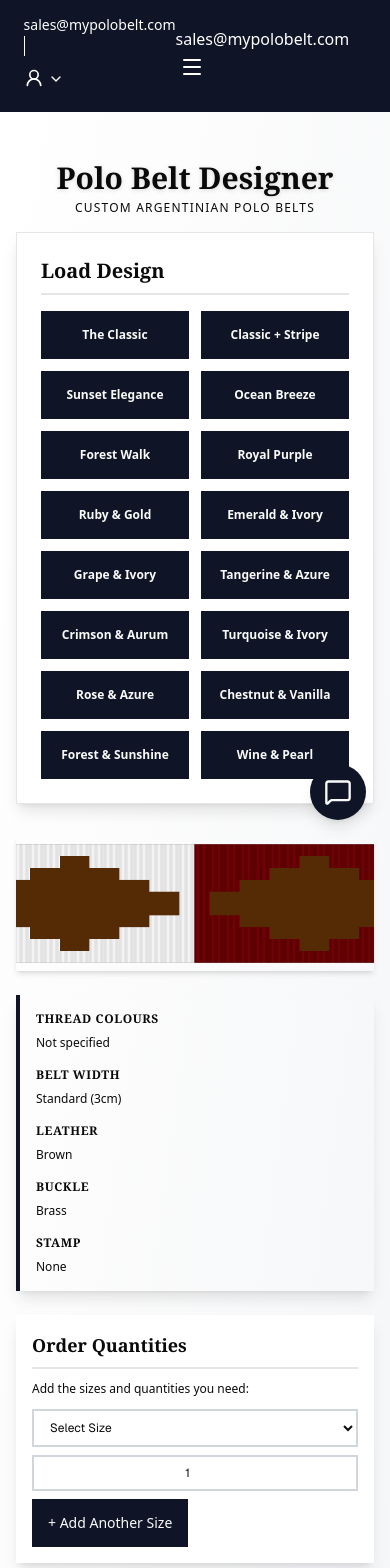
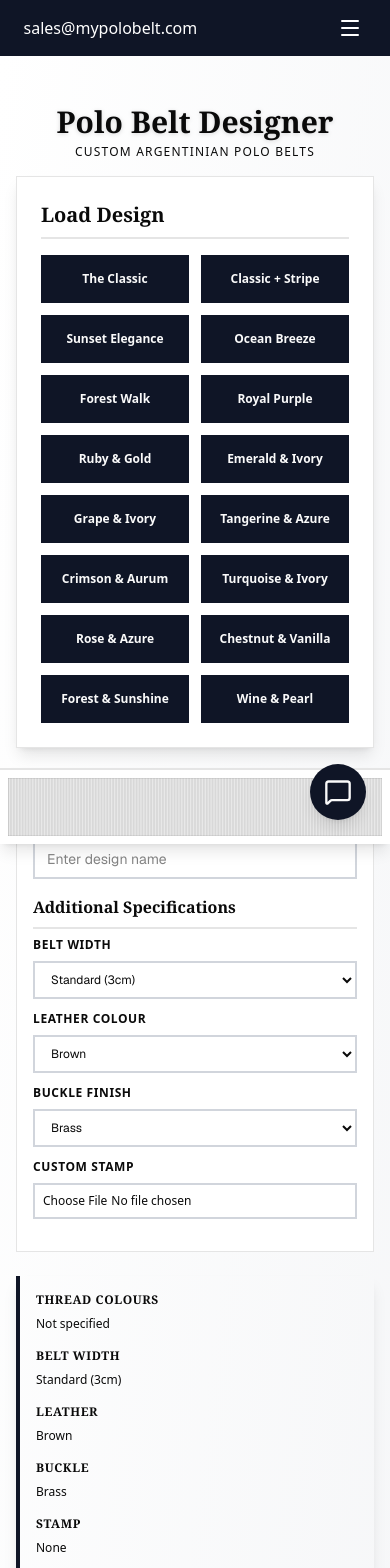
Before and after one commit to mypolobelt/PoloBelt, a Next.js app: page /belt-maker in a window 390 px wide. Shown: the top 1568 px of the page. Built offline with nearby package versions, Linux system fonts and the light colour scheme.

Commit message:
design changes 2

```diff
--- a/src/app/layout.tsx
+++ b/src/app/layout.tsx
@@ -2,8 +2,8 @@ import type { Metadata } from "next";
 import { Geist, Geist_Mono } from "next/font/google";
 import "./globals.css";
 import Nav from "@/components/modules/shared/Nav";
+import FloatingChat from "@/components/modules/shared/FloatingChat";
 import Footer from "@/components/modules/shared/Footer";
-import FloatingChat from "@/components/modules/shared/FloatingChat";
 
 const geistSans = Geist({
   variable: "--font-geist-sans",
@@ -33,7 +33,7 @@ export default function RootLayout({
         <Nav />
         <div>
           {children}
-          <FloatingChat/>
+          <FloatingChat />
         </div>
         <Footer />
       </body>
--- a/src/components/belt_design/BeltCanvas.tsx
+++ b/src/components/belt_design/BeltCanvas.tsx
@@ -20,14 +20,14 @@ export function BeltCanvas({ gridData, leatherColor }: BeltCanvasProps) {
     <div className="w-full flex justify-center p-2 sm:p-3 md:p-4 rounded-none shadow-md overflow-x-auto">
       <canvas
         ref={canvasRef}
-        width={960}
-        height={240}
-        className=" rounded-none min-w-min"
+        width={768}
+        height={120}
+        className=" rounded-none"
         style={{
           width: '100%',
-          maxWidth: '968px',
+          maxWidth: '768px',
           height: 'auto',
-          aspectRatio: '968 / 120',
+          aspectRatio: '768 / 120',
         }}
       />
     </div>
--- a/src/components/belt_design/ColorPickerModal.tsx
+++ b/src/components/belt_design/ColorPickerModal.tsx
@@ -28,8 +28,8 @@ export function ColorPickerModal({
   }
 
   return (
-    <div className="fixed inset-0 bg-black/70 flex items-center justify-center z-50 p-4">
-      <div className="bg-white rounded-none p-8 max-w-4xl w-full max-h-[80vh] overflow-y-auto">
+    <div className="fixed inset-0 bg-black/70 flex items-center justify-center z-40 p-4">
+      <div className="bg-white rounded-none p-8 max-w-5xl w-full max-h-[60vh] overflow-y-auto">
         <div className="flex justify-between items-center mb-6 pb-4 border-b-2 border-gold">
           <h3 className="text-2xl font-serif font-bold text-burgundy">
             Choose Thread Colour
@@ -80,7 +80,7 @@ export function ColorPickerModal({
                 className="w-full h-16 rounded-none mb-2 border border-gray-400"
                 style={{ backgroundColor: hex }}
               />
-              <div className="font-bold text-burgundy text-sm">{id}</div>
+              <div className="font-bold text-sm">{id}</div>
               <div className="text-xs text-charcoal mt-1">{name}</div>
             </button>
           ))}
--- a/src/components/belt_design/DesignPresets.tsx
+++ b/src/components/belt_design/DesignPresets.tsx
@@ -31,7 +31,7 @@ export function DesignPresets({ onLoadPreset }: DesignPresetsProps) {
       <h3 className="text-xl font-serif font-bold text-burgundy mb-4 pb-2 border-b-2 border-gold">
         Load Design
       </h3>
-      <div className="grid grid-cols-2 sm:grid-cols-3 md:grid-cols-4 lg:grid-cols-4 gap-3">
+      <div className="grid grid-cols-2 md:grid-cols-4 lg:grid-cols-4 xl:grid-cols-4 gap-3">
         {presets.map((preset) => (
           <Button
             key={preset.id}
--- a/src/components/modules/belt_maker/BeltMaker.tsx
+++ b/src/components/modules/belt_maker/BeltMaker.tsx
@@ -11,16 +11,13 @@ import { DESIGN_PRESETS, THREAD_COLORS } from '@/database/constants'
 import { generateGridDataFromColors } from '@/database/utils'
 import { useState, useRef, useEffect } from 'react'
 
-// Create default striped pattern with vertical stripes
+// Create empty grid pattern - just plain canvas with grid lines
 const DEFAULT_PATTERN = Array(20)
     .fill(null)
     .map(() =>
         Array(64)
             .fill(null)
-            .map((_, colIndex) => {
-                // Create alternating vertical stripes: light and medium grey
-                return colIndex % 4 < 2 ? '#E8E8E8' : '#D0D0D0'
-            })
+            .map(() => '#F5F5F5') // Light grey grid, no design
     )
 
 interface SizeRow {
@@ -150,13 +147,22 @@ export default function BeltMaker() {
     }, [colorCount])
 
     useEffect(() => {
+        // Only update grid if a color count is actually selected
+        if (!colorCount) {
+            return
+        }
+
         let designType: 'classic-2' | 'classic-3' | 'stripe-2' | 'stripe-3' = 'classic-2'
+        const colorCountNum = parseInt(colorCount) || 0
+        const hasStripe = !!stripeColor
 
-        // Determine design type based on color count and stripe color
-        if (colorCount === '3') {
-            designType = stripeColor ? 'stripe-3' : 'classic-3'
-        } else if (colorCount === '2') {
-            designType = stripeColor ? 'stripe-2' : 'classic-2'
+        // Determine design type based on stripe and color count
+        if (hasStripe) {
+            // Stripe design: 3+ colors or colorCount >= 3 means stripe-3, else stripe-2
+            designType = colorCountNum >= 3 ? 'stripe-3' : 'stripe-2'
+        } else {
+            // Classic design without stripe
+            designType = colorCount === '3' ? 'classic-3' : 'classic-2'
         }
 
         const newGridData = generateGridDataFromColors(
@@ -188,43 +194,8 @@ export default function BeltMaker() {
                     <DesignPresets onLoadPreset={handlePresetLoad} />
                 </section>
 
-                {/* Belt Canvas - Shows below presets on mobile/tablet */}
-                <section className="lg:hidden px-4 sm:px-6 mb-8 sm:mb-10">
-                    {/* belt canvas */}
-                    <div className="w-full flex justify-center">
-                        <BeltCanvas
-                            gridData={gridData}
-                            leatherColor={leatherColor}
-                        />
-                    </div>
-
-                    {/* Specification Sheet - Mobile only */}
-                    <div className="mt-6 sm:mt-8 md:w-full">
-                        <SpecificationSheet
-                            designName={designName}
-                            threadColors={[threadColor1, threadColor2, threadColor3, stripeColor].filter(
-                                (c) => c
-                            )}
-                            beltWidth={beltWidth}
-                            leatherColor={leatherColor}
-                            buckleFinish={buckleFinish}
-                            hasStamp={!!stampImage}
-                        />
-                    </div>
-                    {/* Order Form - Mobile only */}
-                    <div className="mt-6 sm:mt-8">
-                        <OrderForm
-                            sizeRows={sizeRows}
-                            onAddSize={handleAddSizeRow}
-                            onUpdateSize={handleUpdateSizeRow}
-                            onRemoveSize={handleRemoveSizeRow}
-                        />
-                    </div>
-
-                </section>
-
                 {/* Main Content - Responsive Grid */}
-                <div className="px-4 sm:px-6 lg:px-8 pb-8 sm:pb-12 lg:pb-16">
+                <div className="px-4 sm:px-6 lg:px-8 pb-12 md::pb-30 lg:pb-34">
                     <div className="grid grid-cols-1 lg:grid-cols-4 gap-6 sm:gap-8 lg:gap-8">
                         {/* Left Panel - Controls */}
                         <div className="lg:col-span-1">
@@ -259,21 +230,16 @@ export default function BeltMaker() {
                             </div>
                         </div>
 
-                        {/* Right Panel - Everything (Hidden on mobile) */}
-                        <div className="hidden lg:block lg:col-span-3 border">
-                            {/* Design Name Display */}
-                            <div className="text-center">
-                                <h2 className="text-2xl sm:text-3xl lg:text-4xl font-serif font-bold text-burgundy p-2">
-                                    {designName || 'New Design'}
-                                </h2>
-                            </div>
-
-                            {/* Belt Canvas */}
-                            <div className="w-full flex justify-center">
-                                <BeltCanvas
-                                    gridData={gridData}
-                                    leatherColor={leatherColor}
-                                />
+                        {/* Right Panel - Everything (Visible on all screens) */}
+                        <div className="col-span-1 lg:col-span-3">
+                            {/* Belt Canvas - Fixed at bottom */}
+                            <div className="fixed bottom-0 left-0 right-0 z-40 bg-white border-t-2 shadow-lg h-auto">
+                                <div className="w-full flex justify-center overflow-auto">
+                                    <BeltCanvas
+                                        gridData={gridData}
+                                        leatherColor={leatherColor}
+                                    />
+                                </div>
                             </div>
 
                             {/* Specification Sheet */}
@@ -299,7 +265,7 @@ export default function BeltMaker() {
                             </div>
 
                             {/* Customer Form */}
-                            <div className="pt-4 sm:pt-6">
+                            <div className="pt-4 sm:pt-6 md:mb-25 xl:mb-0 lg:mb-0">
                                 <CustomerForm
                                     canvasRef={canvasRef}
                                     stampImage={stampImage}
@@ -325,7 +291,7 @@ export default function BeltMaker() {
                     </div>
                 </div>
                 {/* Customer Form - Mobile only */}
-                <div className="lg:hidden  px-4 sm:px-6 mb-8 sm:mb-10">
+                <div className="lg:hidden md:hidden xl:hidden px-4 sm:px-6 mb-18 sm:mb-10">
                     <CustomerForm
                         canvasRef={canvasRef}
                         stampImage={stampImage}
--- a/src/components/modules/shared/Footer.tsx
+++ b/src/components/modules/shared/Footer.tsx
@@ -4,8 +4,15 @@ import Link from "next/link"
 import { Separator } from "@/components/ui/separator"
 import { SiGodaddy } from "react-icons/si"
 import { motion } from "framer-motion"
+import { usePathname } from "next/navigation"
 
 export default function Footer() {
+    const pathname = usePathname()
+
+    // Hide footer on belt-maker route
+    if (pathname.includes('belt-maker')) {
+        return null
+    }
     const containerVariants = {
         hidden: { opacity: 0 },
         visible: {
--- a/src/components/modules/shared/Nav.tsx
+++ b/src/components/modules/shared/Nav.tsx
@@ -116,7 +116,7 @@ const Nav = () => {
                 </NavigationMenu>
 
                 {/* Desktop Right Side */}
-                <div className="lg:hidden xl:flex items-center gap-2 sm:gap-4">
+                <div className="lg:hidden hidden xl:flex items-center gap-2 sm:gap-4">
                     <a href="mailto:sales@mypolobelt.com" className="text-white text-sm sm:text-base lg:text-lg hover:text-white/80 transition-colors truncate">
                         sales@mypolobelt.com
                     </a>
@@ -152,7 +152,7 @@ const Nav = () => {
                     </NavigationMenu>
                 </div>
                 {/* Mobile Header */}
-                <div className="lg:flex xl:hidden items-center justify-between w-full gap-2">
+                <div className="lg:flex md:flex flex xl:hidden items-center justify-between w-full gap-10">
                     <a href="mailto:sales@mypolobelt.com" className="text-white text-md hover:text-white/80 transition-colors truncate">
                         sales@mypolobelt.com
                     </a>
--- a/src/database/constants.ts
+++ b/src/database/constants.ts
@@ -225,11 +225,12 @@ export const DESIGN_PRESETS: DesignPresets = {
   },
   mxyeo: {
     name: 'The Classic + Stripe',
-    threads: ['Cherry Red 19', 'Green 228', 'White', 'Tan 368'],
+    threads: ['Cherry Red 19', 'Green 228', 'White white', 'Tan 368'],
     leather: 'Brown',
     buckle: 'Brass',
     stamp: '',
-    colors: ['#C03830', '#488050', '#FFFFFF', '#988070', '#552B06'],
+    colors: ["#307026", "#552B06", "#AE7E5C", "#850007", "#F5F2F7"],
+    // colors: ['#C03830', '#488050', '#FFFFFF', '#988070', '#552B06'],
     pattern: null,
   },
   Sunset_Elegance: {
```
